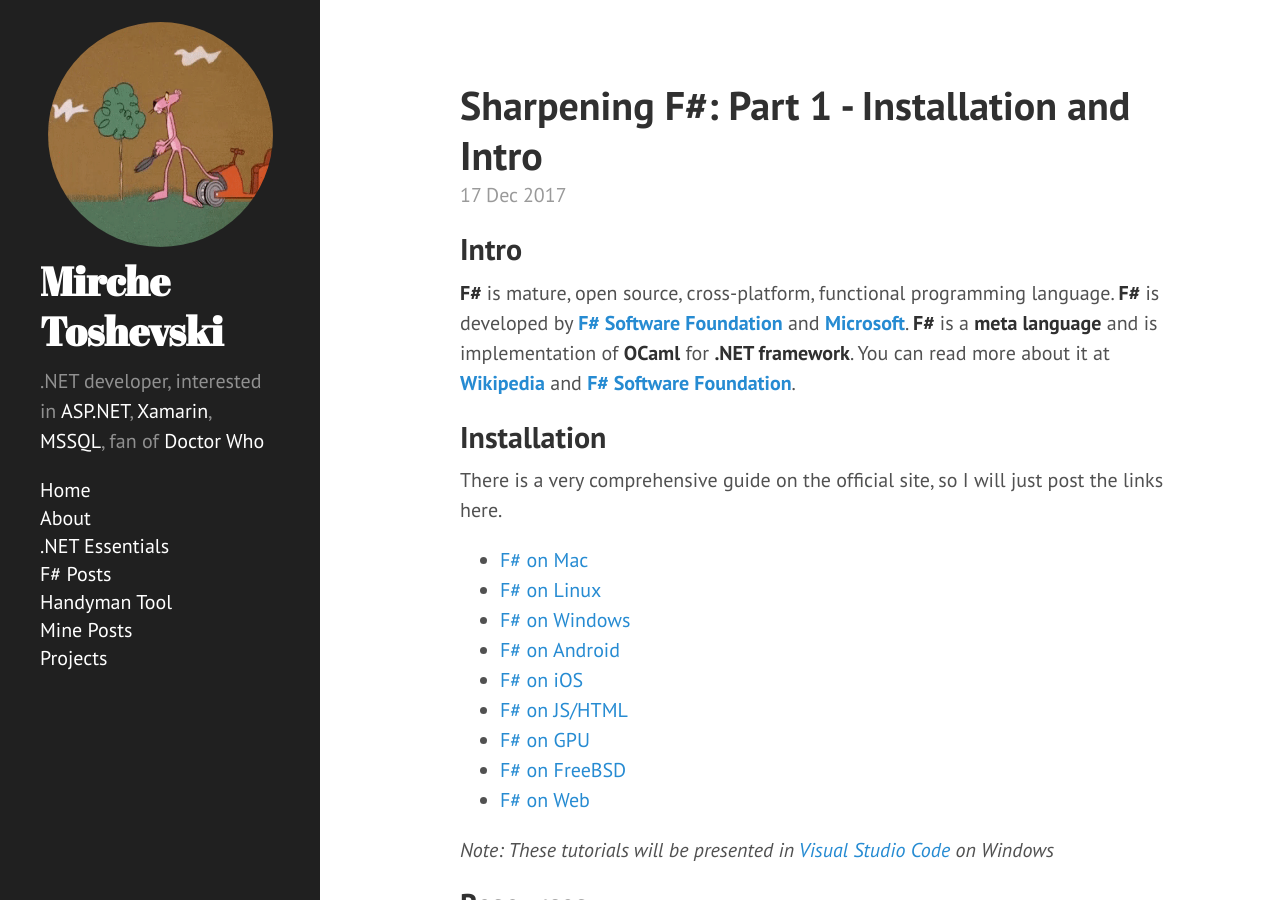
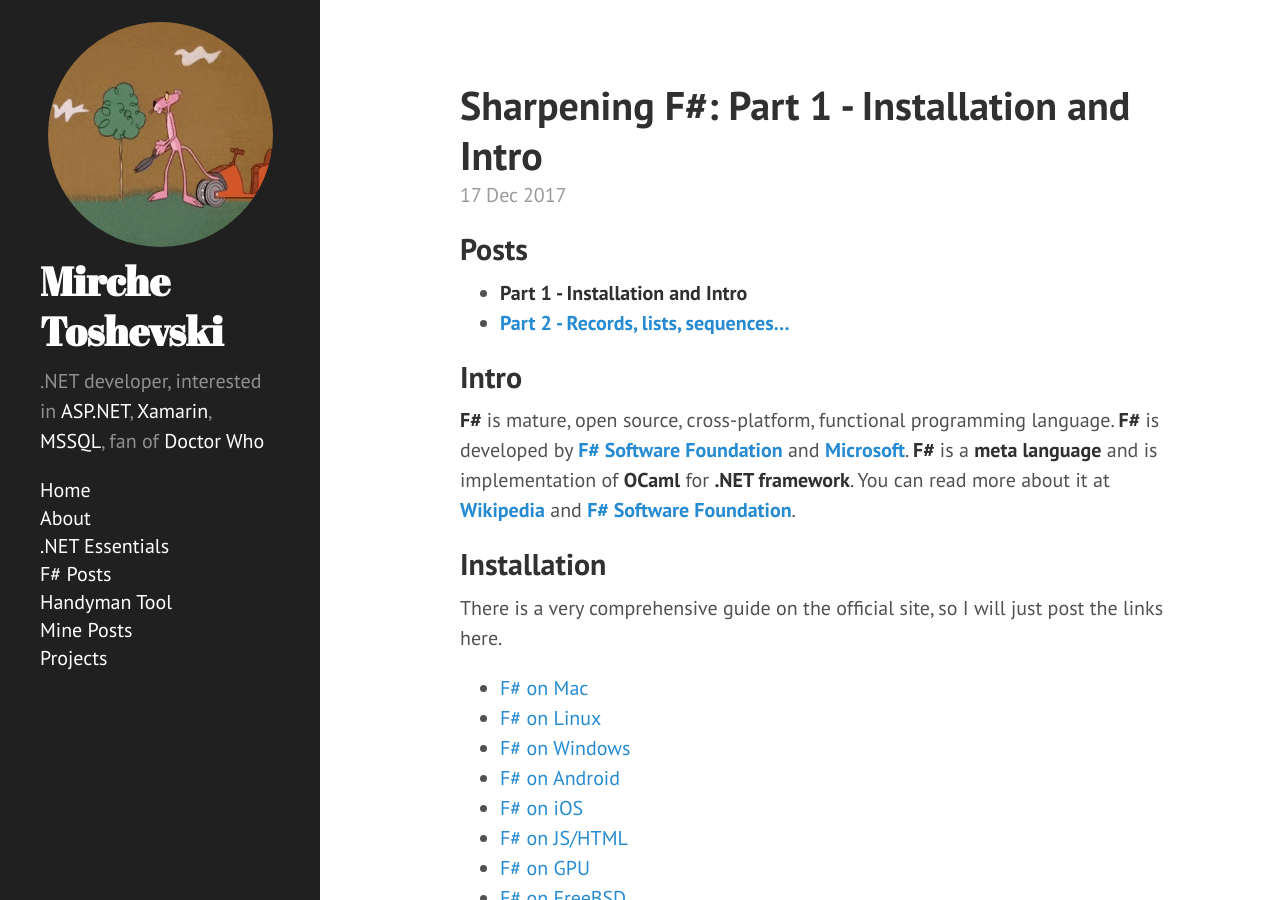
Before and after one commit to neemesis/neemesis.github.io, a Jekyll site: the page built from _posts/2017-12-17-sharpening-fsharp-part1.md, in a window 1280 px wide and 900 px high. Built offline with Jekyll 4.4.1, drawn with Linux system fonts in a browser that asks for light colours; nearby versions of some CDN libraries; comment, search, counter and statistics services are not loaded.

Commit message:
links fix

```diff
--- a/_posts/2017-12-17-sharpening-fsharp-part1.md
+++ b/_posts/2017-12-17-sharpening-fsharp-part1.md
@@ -6,6 +6,10 @@ categories: [ 'sharpeningfsharp', 'mine', 'fsharp', 'net', 'functional', 'intro'
 lang: en-US
 author: Mirche Toshevski
 ---
+
+## Posts
+* **Part 1 - Installation and Intro**
+* [**Part 2 - Records, lists, sequences…**](https://neemesis.github.io/blog/2017/12/17/sharpening-fsharp-part2/)
 
 ## Intro
 **F#** is mature, open source, cross-platform, functional programming language. **F#** is developed by [**F# Software Foundation**](http://foundation.fsharp.org/) and [**Microsoft**](https://docs.microsoft.com/en-us/dotnet/fsharp/). **F#** is a **meta language** and is implementation of **OCaml** for **.NET framework**. You can read more about it at [**Wikipedia**](https://goo.gl/D5S3r1) and [**F# Software Foundation**](http://fsharp.org/).
```
Also changed, not shown: _posts/2017-12-17-sharpening-fsharp-part2.md (+1 -0 lines).
